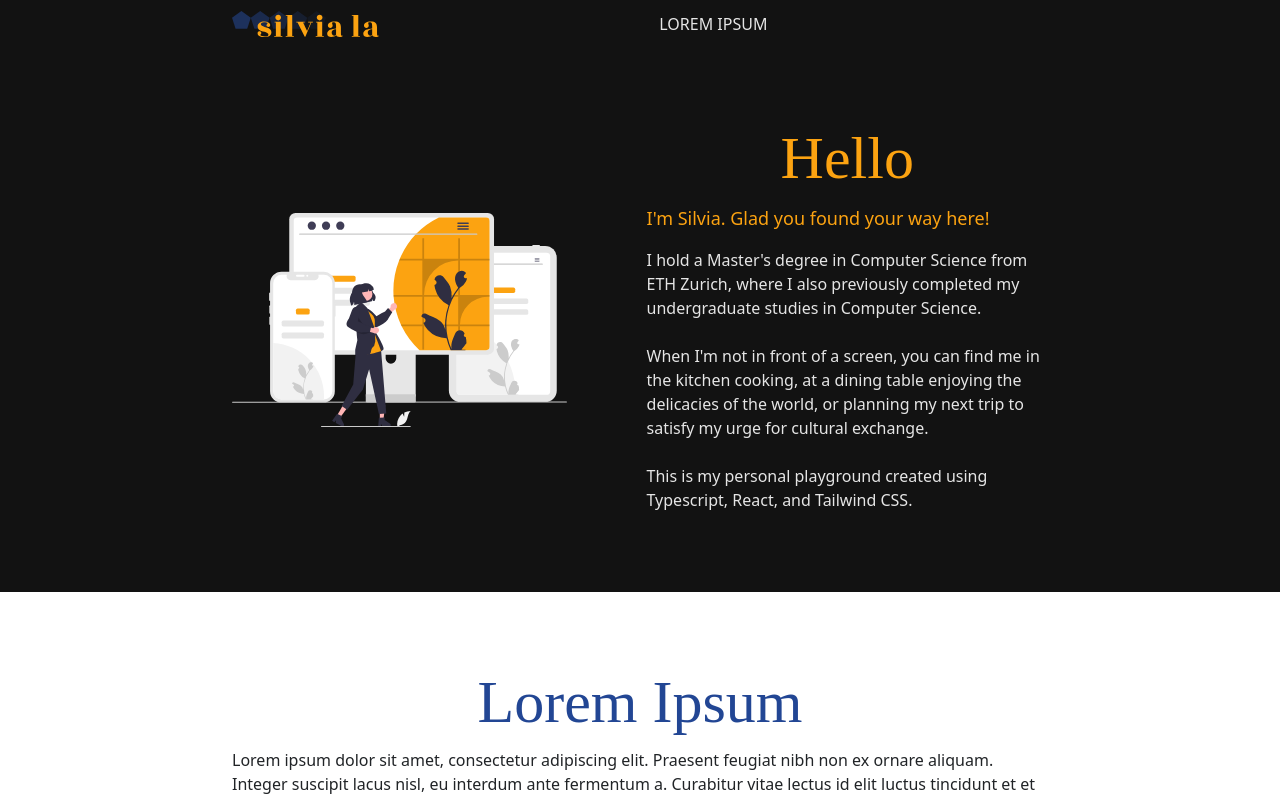
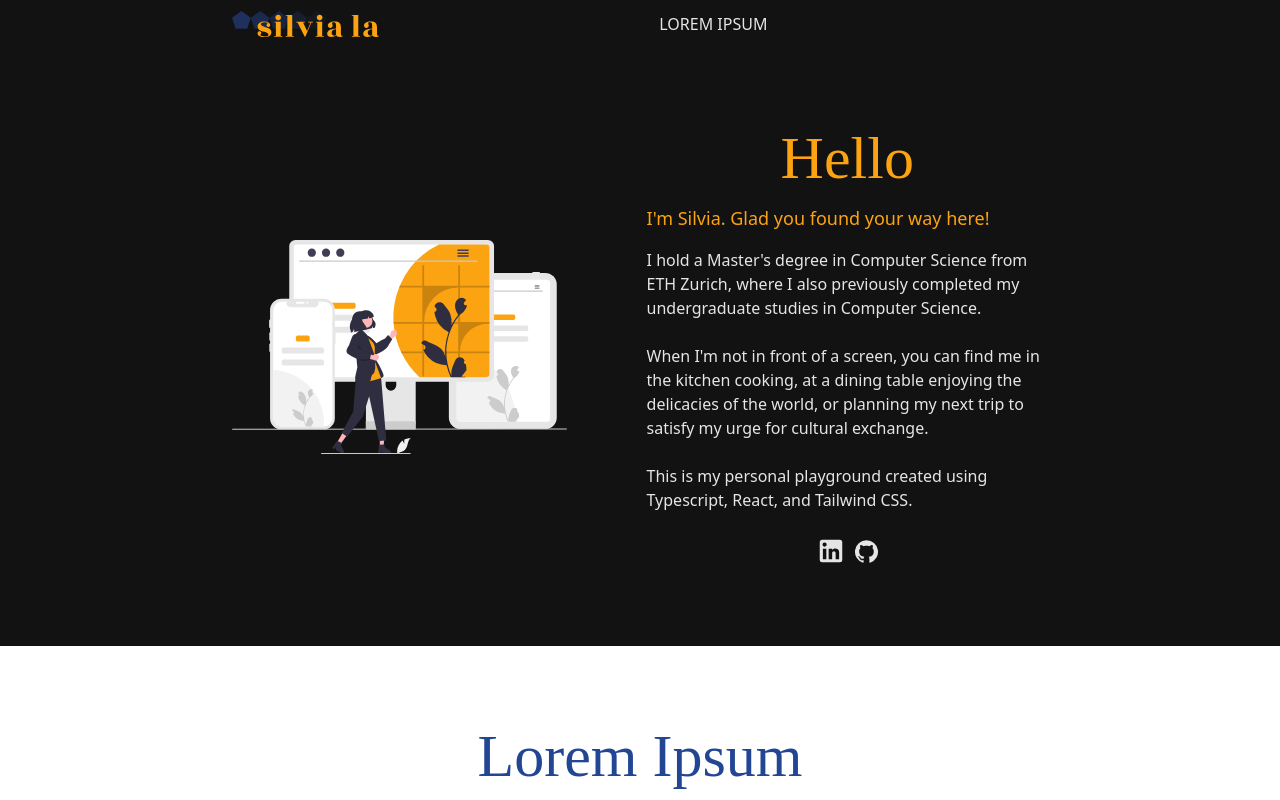
Before and after one commit to sla8/personal-website, a React (Create React App) app: page / in a window 1280 px wide. Shown: the top 800 px of the page. Built offline with nearby package versions, Linux system fonts and the light colour scheme.

Commit message:
add link to linkedin and github

```diff
--- a/package.json
+++ b/package.json
@@ -3,6 +3,10 @@
   "version": "0.1.0",
   "private": true,
   "dependencies": {
+    "@emotion/react": "^11.11.1",
+    "@emotion/styled": "^11.11.0",
+    "@mui/icons-material": "^5.14.1",
+    "@mui/material": "^5.14.2",
     "@testing-library/jest-dom": "^5.17.0",
     "@testing-library/react": "^14.0.0",
     "@testing-library/user-event": "^14.4.3",
--- a/src/content/landing/Hello.tsx
+++ b/src/content/landing/Hello.tsx
@@ -10,6 +10,8 @@ import {
 } from 'res/landing/hello';
 import womanReading from 'images/woman_web.svg';
 import { LandingSectionInput } from 'content/Landing';
+import LinkedInIcon from '@mui/icons-material/LinkedIn';
+import GitHubIcon from '@mui/icons-material/GitHub';
 
 export default function Hello(props: LandingSectionInput) {
   return (
@@ -25,6 +27,8 @@ function createHelloContent(dark: boolean) {
   let textContent = (
     <div className="w-full pt-12 sm:pt-0 sm:ml-10 md:pt-0 md:ml-20">
       {createTextSectionContent(dark, helloTitle, helloSubtitle, helloText)}
+      <br />
+      {createSocialSubsection(dark)}
     </div>
   );
   let imageContent = (
@@ -34,3 +38,19 @@ function createHelloContent(dark: boolean) {
   );
   return createSplitSectionContent(imageContent, textContent);
 }
+
+function createSocialSubsection(dark: boolean) {
+  return (
+    <div
+      className={`text-center ${dark ? 'text-textwhite' : 'text-textblack'}`}
+    >
+      <a href="https://www.linkedin.com/in/sla8">
+        <LinkedInIcon sx={{ fontSize: { xs: 30, sm: 30 } }} />
+      </a>
+      &nbsp;&nbsp;
+      <a href="https://github.com/sla8">
+        <GitHubIcon sx={{ fontSize: { xs: 25, sm: 25 } }} />
+      </a>
+    </div>
+  );
+}
```
Also changed, not shown: 1 other file (tests, documents, lock files or other folders).
